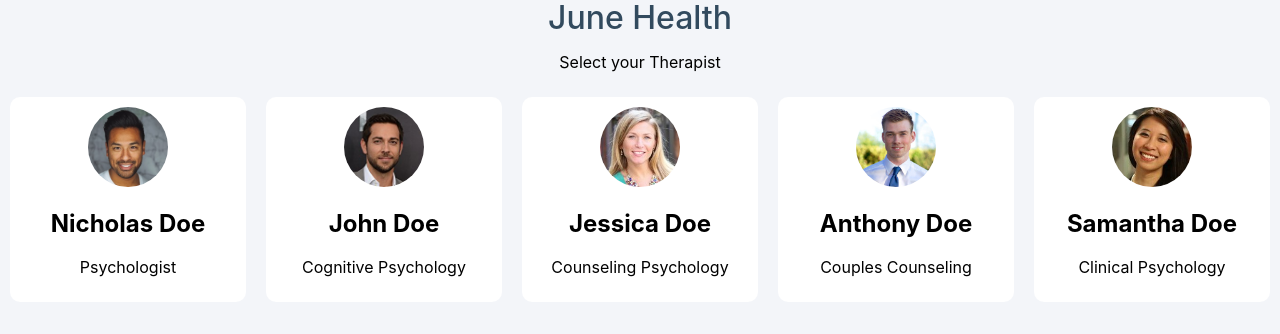
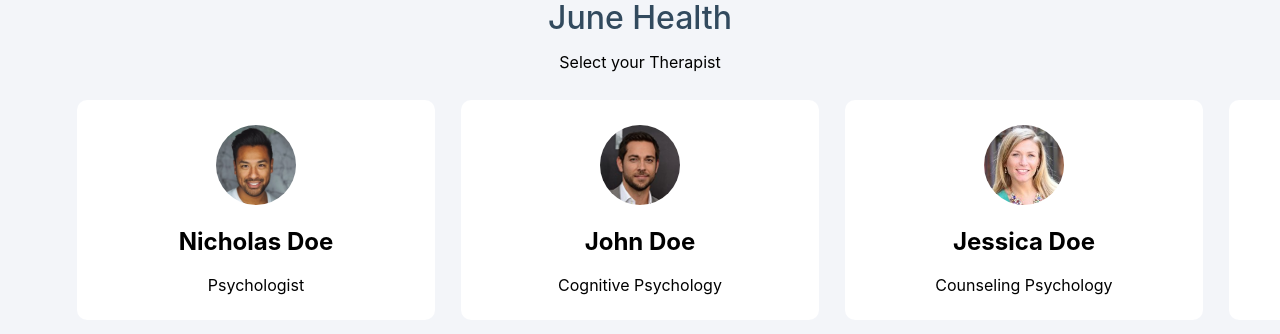
Before and after one commit to luciancic/junehealth, a React (Create React App) app in the folder client/: page / in a window 1280 px wide. Shown: the top 334 px of the page. Built offline with nearby package versions, Linux system fonts and the light colour scheme.

Commit message:
Therapists on same line, hidden overflow

```diff
--- a/client/src/App.css
+++ b/client/src/App.css
@@ -14,21 +14,23 @@
 }
 
 .therapist-container {
-
+  overflow: hidden;
 }
 
 .therapist-list {
-  display: flex;
   min-width: 100vw;
-  overflow: hidden;
+  white-space: nowrap;
+  padding: 0 5vw;
 }
 
 .therapist {
-  width: 25vw;
+  width: 28vw;
+  display: inline-block;
   border-radius: 10px;
   background-color: white;
-  padding: 10px;
-  margin: 10px;
+  margin: 1vw;
+  padding-top: 25px;
+  padding-bottom: 10px;
 }
 
 .therapist-avatar {
```
